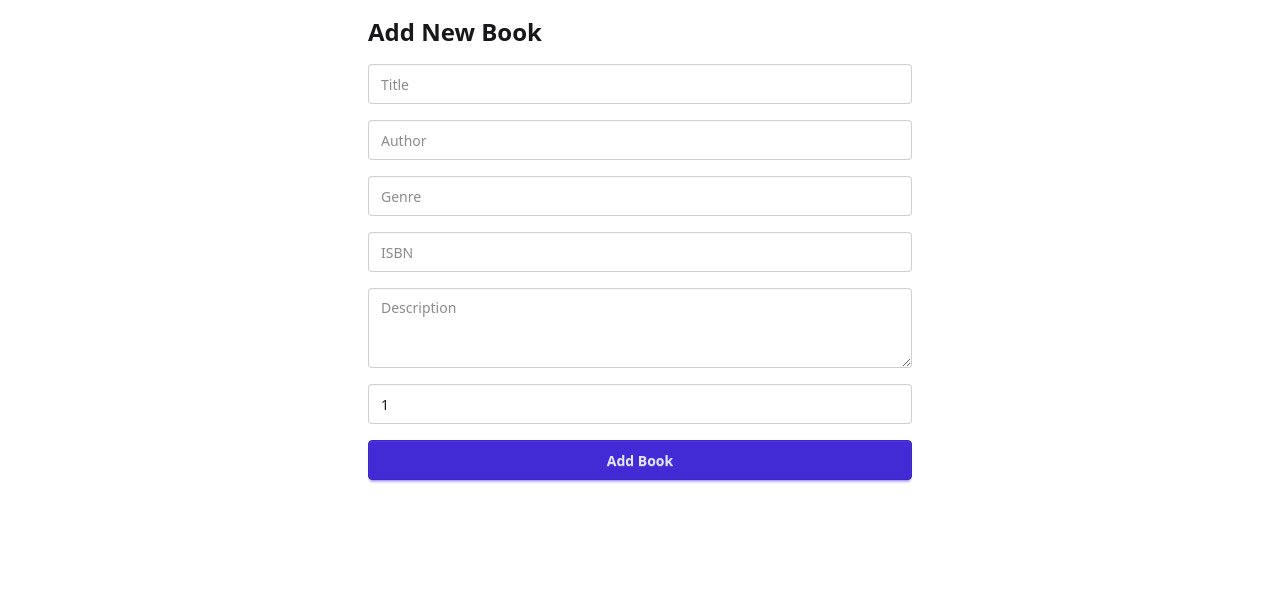
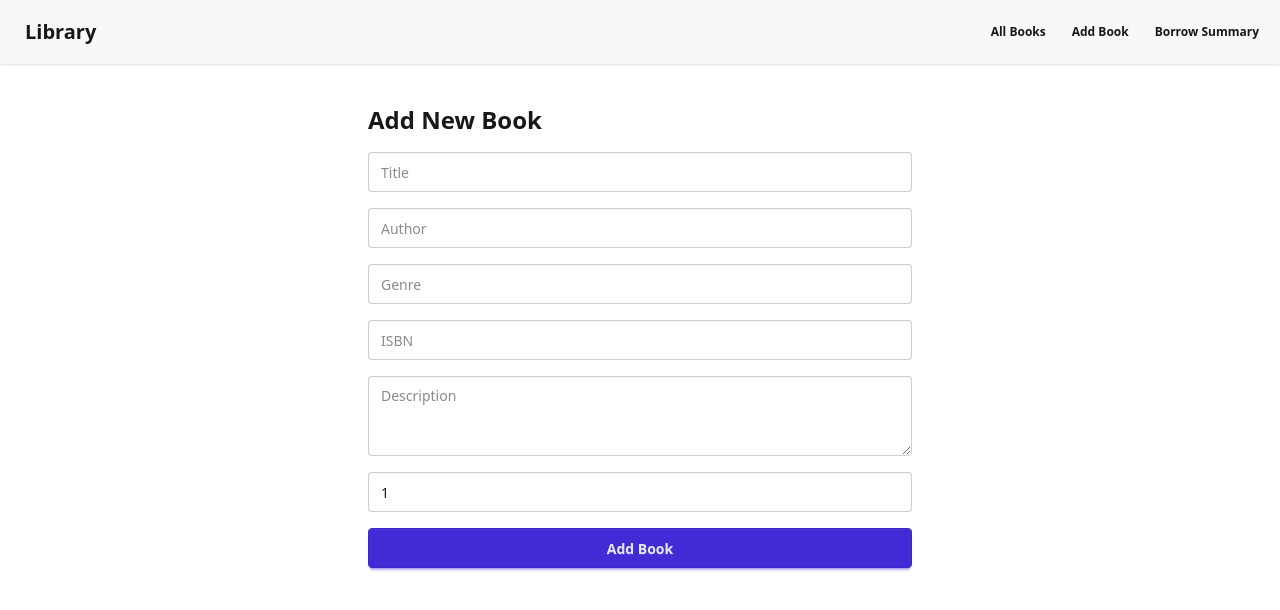
Before and after one commit to tsgm1257/library-frontend, a React (Vite) app: page /create-book in a window 1280 px wide. Shown: the top 610 px of the page. Built offline with nearby package versions, Linux system fonts and the light colour scheme.

Commit message:
Added Navbar

```diff
--- a/src/App.tsx
+++ b/src/App.tsx
@@ -3,14 +3,48 @@ import BookList from "./pages/BookList";
 import AddBook from "./pages/AddBook";
 import BorrowBook from "./pages/BorrowBook";
 import BorrowSummary from "./pages/BorrowSummary";
+import Navbar from "./components/Navbar";
 
-import "./App.css";
+const AppLayout = ({ children }: { children: React.ReactNode }) => (
+  <>
+    <Navbar />
+    <div className="max-w-6xl mx-auto">{children}</div>
+  </>
+);
 
 const router = createBrowserRouter([
-  { path: "/", element: <BookList /> },
-  { path: "/create-book", element: <AddBook /> },
-  { path: "/borrow/:bookId", element: <BorrowBook /> },
-  { path: "/borrow-summary", element: <BorrowSummary /> },
+  {
+    path: "/",
+    element: (
+      <AppLayout>
+        <BookList />
+      </AppLayout>
+    ),
+  },
+  {
+    path: "/create-book",
+    element: (
+      <AppLayout>
+        <AddBook />
+      </AppLayout>
+    ),
+  },
+  {
+    path: "/borrow/:bookId",
+    element: (
+      <AppLayout>
+        <BorrowBook />
+      </AppLayout>
+    ),
+  },
+  {
+    path: "/borrow-summary",
+    element: (
+      <AppLayout>
+        <BorrowSummary />
+      </AppLayout>
+    ),
+  },
 ]);
 
 function App() {
--- /dev/null
+++ b/src/components/Navbar.tsx
@@ -0,0 +1,26 @@
+import { Link } from 'react-router';
+
+const Navbar = () => {
+  return (
+    <div className="navbar bg-base-200 shadow mb-6">
+      <div className="flex-1">
+        <Link to="/" className="btn btn-ghost normal-case text-xl">
+          Library
+        </Link>
+      </div>
+      <div className="flex-none gap-2">
+        <Link to="/" className="btn btn-sm btn-ghost">
+          All Books
+        </Link>
+        <Link to="/create-book" className="btn btn-sm btn-ghost">
+          Add Book
+        </Link>
+        <Link to="/borrow-summary" className="btn btn-sm btn-ghost">
+          Borrow Summary
+        </Link>
+      </div>
+    </div>
+  );
+};
+
+export default Navbar;
```
